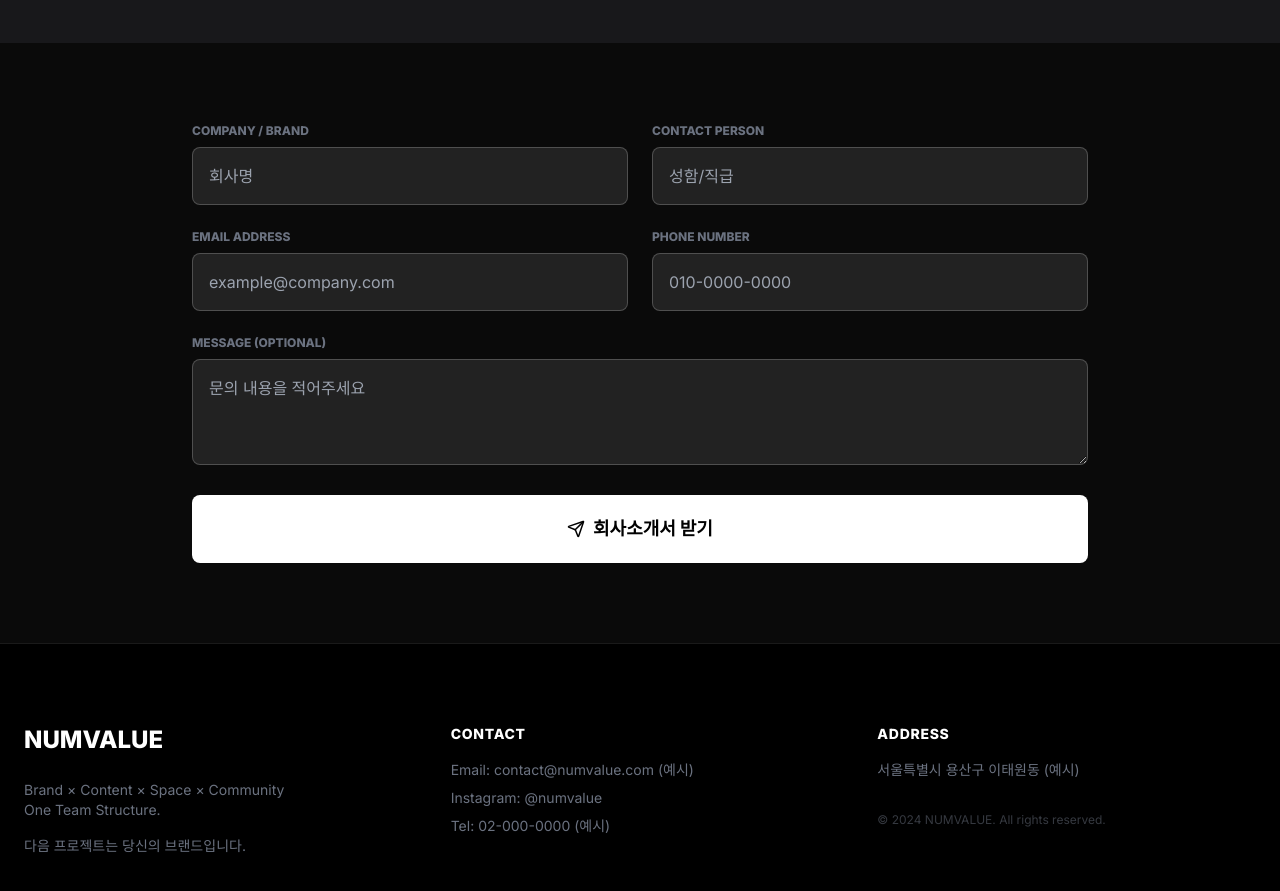
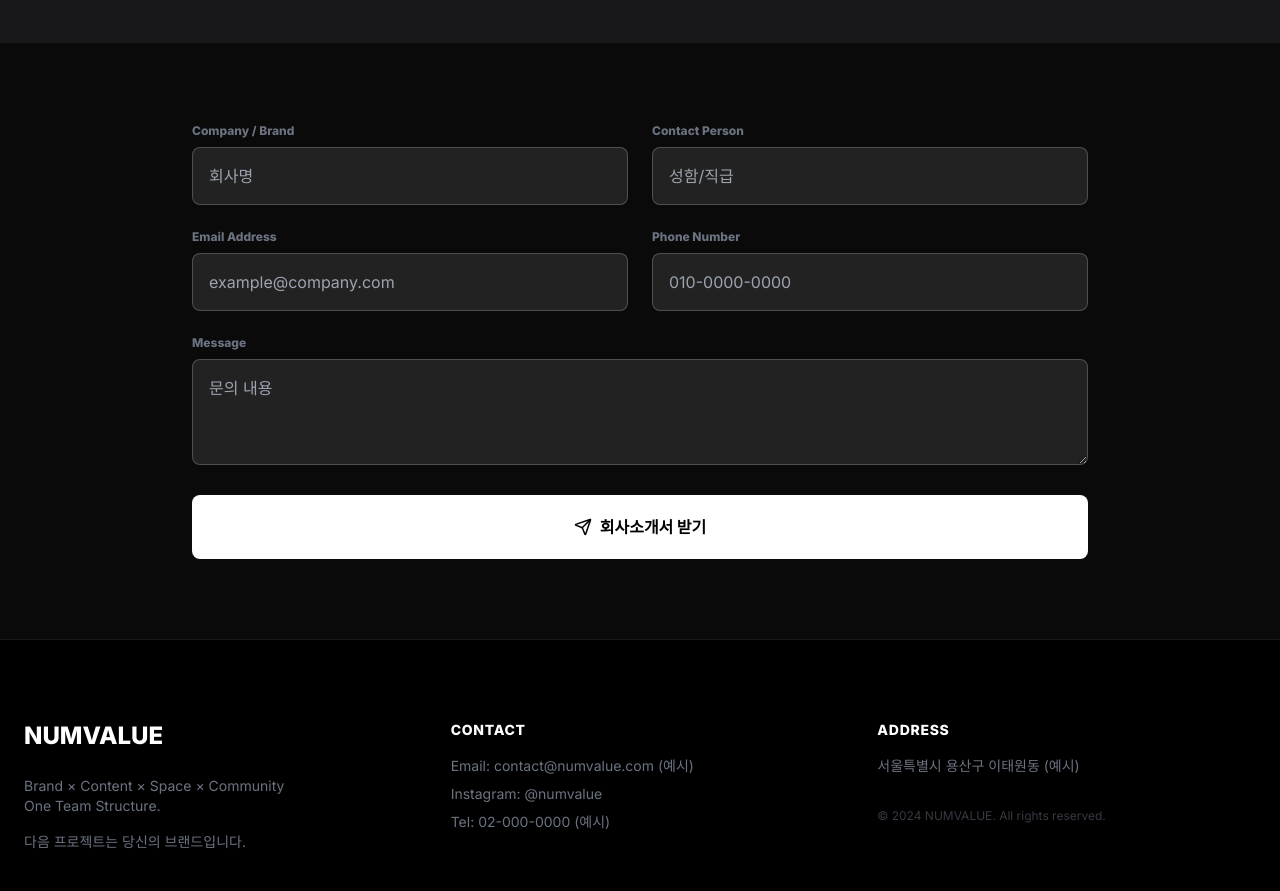
Before and after one commit to gjh-eng/numvalue-site, a React (Vite) app: page / in a window 1280 px wide. Shown: the part 6500-7391 px from the top of the page. Built offline with nearby package versions, Linux system fonts and the light colour scheme.

Commit message:
Update LeadForm.tsx

```diff
--- a/components/LeadForm.tsx
+++ b/components/LeadForm.tsx
@@ -1,7 +1,7 @@
 import React, { useEffect, useMemo, useRef, useState } from 'react';
 import { Send } from 'lucide-react';
 
-// 겟폼의 실제 수집 엔드포인트
+// 확인된 정확한 엔드포인트
 const GETFORM_ENDPOINT = 'https://getform.io/f/nmvo3';
 
 export default function LeadForm() {
@@ -9,7 +9,6 @@ export default function LeadForm() {
   const [isSuccess, setIsSuccess] = useState(false);
   const formRef = useRef<HTMLFormElement | null>(null);
 
-  // URL 파라미터 체크로 성공 화면 유지
   useEffect(() => {
     if (typeof window !== 'undefined') {
       const params = new URLSearchParams(window.location.search);
@@ -17,10 +16,12 @@ export default function LeadForm() {
     }
   }, []);
 
-  const handleSubmit = () => {
+  const handleSubmit = (e: React.FormEvent) => {
+    // ⚠️ 주의: 여기서 e.preventDefault()를 하면 안 됩니다.
+    // iframe target을 통해 브라우저가 직접 POST를 쏴야 합니다.
     setFormState('submitting');
 
-    // iframe 전송 완료 대기 후 UI 전환
+    // 전송 완료 처리 (iframe 전송이므로 1초 정도 뒤에 UI 전환)
     setTimeout(() => {
       const url = new URL(window.location.href);
       url.searchParams.set('sent', '1');
@@ -45,7 +46,7 @@ export default function LeadForm() {
       <section className="py-20 px-4" id="contact">
         <div className="max-w-3xl mx-auto text-center bg-white/5 border border-white/10 rounded-2xl p-12">
           <h3 className="text-3xl font-bold mb-4 text-white">접수완료</h3>
-          <p className="text-gray-400 mb-8">요청이 정상 접수되었습니다. 곧 메일로 연락드리겠습니다.</p>
+          <p className="text-gray-400 mb-8">정보가 정상적으로 접수되었습니다.</p>
           <button onClick={handleReset} className="bg-white text-black font-bold px-8 py-4 rounded-lg hover:bg-gray-200 transition-colors">
             다시 작성하기
           </button>
@@ -57,7 +58,7 @@ export default function LeadForm() {
   return (
     <section className="py-20 px-4" id="contact">
       <div className="max-w-4xl mx-auto">
-        {/* 이 iframe이 있어야 페이지 이동 없이 겟폼 전송이 가능합니다 */}
+        {/* 페이지 이동 없이 전송하기 위한 숨김 iframe */}
         <iframe name="hidden_iframe" style={{ display: 'none' }}></iframe>
 
         <form
@@ -70,32 +71,32 @@ export default function LeadForm() {
         >
           <div className="grid grid-cols-1 md:grid-cols-2 gap-6">
             <div>
-              <label className="block text-xs font-bold text-gray-500 mb-2 uppercase">Company / Brand</label>
-              <input type="text" name="company" required placeholder="회사명" className="w-full bg-white/10 border border-white/20 rounded-lg p-4 text-white focus:outline-none focus:border-white/40" />
+              <label className="block text-xs font-bold text-gray-500 mb-2">Company / Brand</label>
+              <input type="text" name="company" required placeholder="회사명" className="w-full bg-white/10 border border-white/20 rounded-lg p-4 text-white" />
             </div>
             <div>
-              <label className="block text-xs font-bold text-gray-500 mb-2 uppercase">Contact Person</label>
-              <input type="text" name="Name" required placeholder="성함/직급" className="w-full bg-white/10 border border-white/20 rounded-lg p-4 text-white focus:outline-none focus:border-white/40" />
+              <label className="block text-xs font-bold text-gray-500 mb-2">Contact Person</label>
+              <input type="text" name="Name" required placeholder="성함/직급" className="w-full bg-white/10 border border-white/20 rounded-lg p-4 text-white" />
             </div>
           </div>
 
           <div className="grid grid-cols-1 md:grid-cols-2 gap-6">
             <div>
-              <label className="block text-xs font-bold text-gray-500 mb-2 uppercase">Email Address</label>
-              <input type="email" name="Email" required placeholder="example@company.com" className="w-full bg-white/10 border border-white/20 rounded-lg p-4 text-white focus:outline-none focus:border-white/40" />
+              <label className="block text-xs font-bold text-gray-500 mb-2">Email Address</label>
+              <input type="email" name="Email" required placeholder="example@company.com" className="w-full bg-white/10 border border-white/20 rounded-lg p-4 text-white" />
             </div>
             <div>
-              <label className="block text-xs font-bold text-gray-500 mb-2 uppercase">Phone Number</label>
-              <input type="text" name="Phone number" required placeholder="010-0000-0000" className="w-full bg-white/10 border border-white/20 rounded-lg p-4 text-white focus:outline-none focus:border-white/40" />
+              <label className="block text-xs font-bold text-gray-500 mb-2">Phone Number</label>
+              <input type="text" name="Phone number" required placeholder="010-0000-0000" className="w-full bg-white/10 border border-white/20 rounded-lg p-4 text-white" />
             </div>
           </div>
 
           <div>
-            <label className="block text-xs font-bold text-gray-500 mb-2 uppercase">Message (Optional)</label>
-            <textarea name="Message" rows={3} placeholder="문의 내용을 적어주세요" className="w-full bg-white/10 border border-white/20 rounded-lg p-4 text-white focus:outline-none focus:border-white/40" />
+            <label className="block text-xs font-bold text-gray-500 mb-2">Message</label>
+            <textarea name="Message" rows={3} placeholder="문의 내용" className="w-full bg-white/10 border border-white/20 rounded-lg p-4 text-white" />
           </div>
 
-          <button type="submit" disabled={formState === 'submitting'} className="w-full bg-white text-black font-bold text-lg py-5 rounded-lg hover:bg-gray-200 transition-colors disabled:opacity-60 flex items-center justify-center gap-2">
+          <button type="submit" disabled={formState === 'submitting'} className="w-full bg-white text-black font-bold py-5 rounded-lg flex items-center justify-center gap-2">
             {formState === 'submitting' ? '전송 중...' : <><Send size={18} /> 회사소개서 받기</>}
           </button>
         </form>
```
